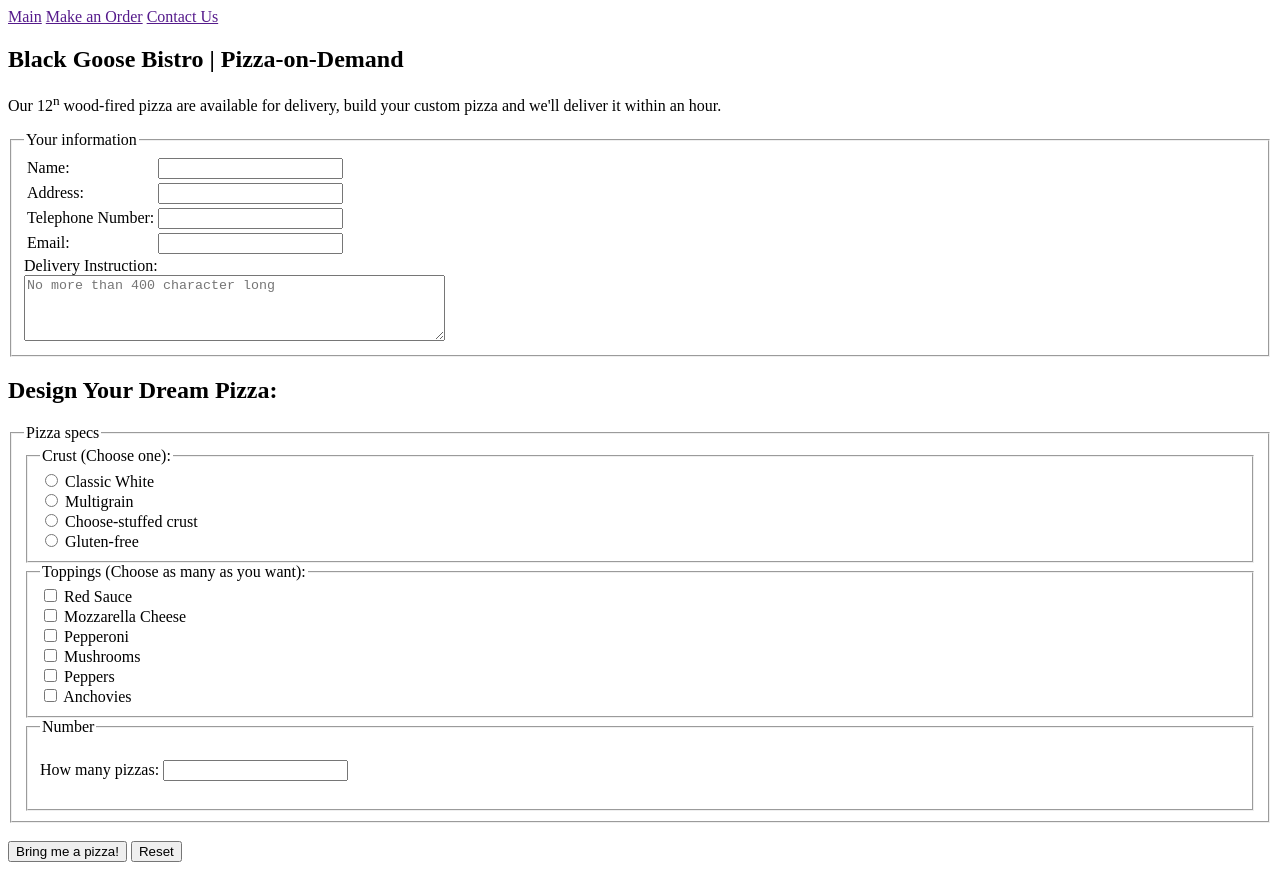
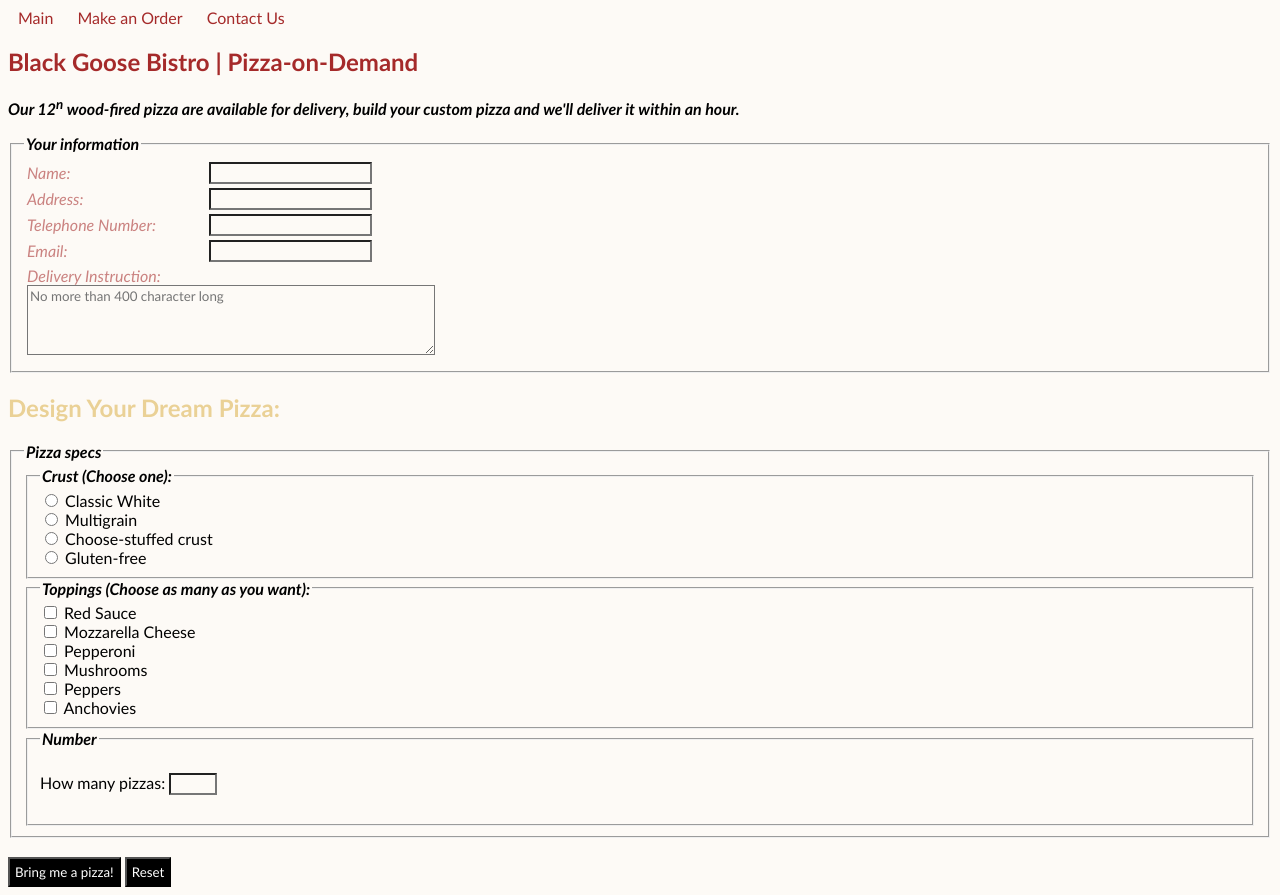
Before and after one commit to mariam024/Task2, a plain HTML site: page index.html in a window 1280 px wide. Before the commit the page ends 870 px from the top, so only its background shows below. Drawn offline with Linux system fonts and the light colour scheme.

Commit message:
second commit

```diff
--- a/index.html
+++ b/index.html
@@ -1,21 +1,84 @@
 <!DOCTYPE html>
 <html lang="en">
+
 <head>
   <meta charset="UTF-8" />
   <meta name="viewport" content="width=device-width, initial-scale=1.0" />
   <title>Online Restaurant</title>
+  <link rel="stylesheet" href="./css/style.css">
 </head>
+<style>
+  * {
+    font-family: "Gill Sans", "Gill Sans MT", Calibri, "Trebuchet MS", sans-serif;
+    background-color: #FDFAF6;
+  }
+
+  nav>a {
+    text-decoration: none;
+    color: brown;
+    margin: 10px;
+  }
+
+  #title {
+    color: brown;
+  }
+
+  .featured {
+    font-weight: bold;
+    font-style: italic;
+  }
+
+  #order-section>h2 {
+    color: #EAD196;
+  }
+
+  form label {
+    font-style: italic;
+    font-weight: 400;
+    color: rgba(165, 42, 42, 0.578);
+  }
+
+  #num {
+    width: 40px;
+  }
+
+  input[type="submit"],
+  input[type="reset"] {
+    padding: 5px;
+    background-color: black;
+    color: white;
+
+    cursor: pointer;
+  }
+
+  input[type="submit"]:hover,
+  input[type="reset"]:hover {
+    background-color: #FDFAF6;
+    color: black;
+  }
+</style>
+
 <body>
+  <header>
     <nav>
-      <a href="">Main</a>
-      <a href="">Make an Order</a>
-      <a href="">Contact Us</a>
+      <a href="#main">Main</a>
+      <a href="#order-section">Make an Order</a>
+      <a href="#info-section">Contact Us</a>
     </nav>
-    <h2>Black Goose Bistro | Pizza-on-Demand</h2>
-    <p>Our 12<sup>n</sup> wood-fired pizza are available for delivery, build your custom pizza and we'll deliver it within an hour.</p>
+    <section id="main">
+      <h2 id="title">Black Goose Bistro | Pizza-on-Demand</h2>
+      <p class="featured">Our 12<sup>n</sup> wood-fired pizza are available for delivery, build your custom pizza and
+        we'll deliver it
+        within an hour.</p>
+    </section>
+  </header>
+  <main>
+    <section id="info-section">
+      <form>
         <fieldset>
-      <legend>Your information</legend>
+          <legend class="featured">Your information</legend>
           <table>
+            <tbody>
               <tr>
                 <td><label for="name">Name:</label></td>
                 <td><input type="text" name="username" id="name" /></td>
@@ -25,30 +88,39 @@
                 <td><input type="text" name="address" id="address" /></td>
               </tr>
               <tr>
-          <td><label for="num">Telephone Number:</label></td>
-          <td><input type="number" name="number" id="num" /></td>
+                <td><label for="number">Telephone Number:</label></td>
+                <td><input type="number" name="number" id="number" /></td>
               </tr>
               <tr>
                 <td><label for="email">Email:</label></td>
                 <td><input type="email" name="email" id="email" /></td>
               </tr>
-      </table>
+              <tr>
+                <td colspan="2">
                   <label for="instruction">Delivery Instruction:</label>
                   <br />
-      <textarea name="instruction" id="instruction" rows="4" cols="50" placeholder="No more than 400 character long"></textarea>
+                  <textarea name="instruction" id="instruction" rows="4" cols="50"
+                    placeholder="No more than 400 character long"></textarea>
+                </td>
+              </tr>
+            </tbody>
+          </table>
         </fieldset>
+    </section>
+    <section id="order-section">
       <h2>Design Your Dream Pizza:</h2>
       <fieldset>
-      <legend>Pizza specs</legend>
+        <legend class="featured">Pizza specs</legend>
         <fieldset>
-        <legend>Crust (Choose one):</legend>
-        <label><input type="radio" name="crust" value="classic" /> Classic White</label><br />
+          <legend class="featured">Crust (Choose one):</legend>
+          <input type="radio" name="crust" value="classic" id="classic" /><label for="classic"> Classic
+            White</label><br />
           <label><input type="radio" name="crust" value="multigrain" /> Multigrain</label><br />
           <label><input type="radio" name="crust" value="Choose-stuffed crust" /> Choose-stuffed crust</label><br />
           <label><input type="radio" name="crust" value="Gluten-free" /> Gluten-free</label>
         </fieldset>
         <fieldset>
-        <legend>Toppings (Choose as many as you want):</legend>
+          <legend class="featured">Toppings (Choose as many as you want):</legend>
           <input type="checkbox" id="sauce" name="topping" value="Red Sauce" />
           <label for="sauce">Red Sauce</label>
           <br />
@@ -69,15 +141,19 @@
           <br />
         </fieldset>
         <fieldset>
-        <legend>Number</legend>
+          <legend class="featured">Number</legend>
           <br />
           <label for="num">How many pizzas:</label>
           <input type="number" id="num" name="number" /><br />
           <br />
         </fieldset>
       </fieldset>
+      </form>
+    </section>
     <br />
-    <input type="submit" value="Bring me a pizza!" />
-    <input type="reset" value="Reset" />
+    <input type="submit" value="Bring me a pizza!" class="button">
+    <input type="reset" value="Reset" class="button">
+  </main>
 </body>
+
 </html>
```
Also changed, not shown: css/style.css (added, +48 -0 lines). Lines whose indentation alone changed are shown as unchanged.
